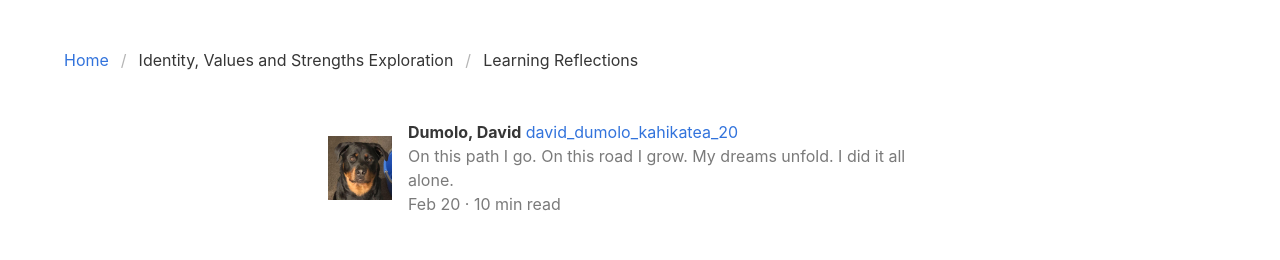
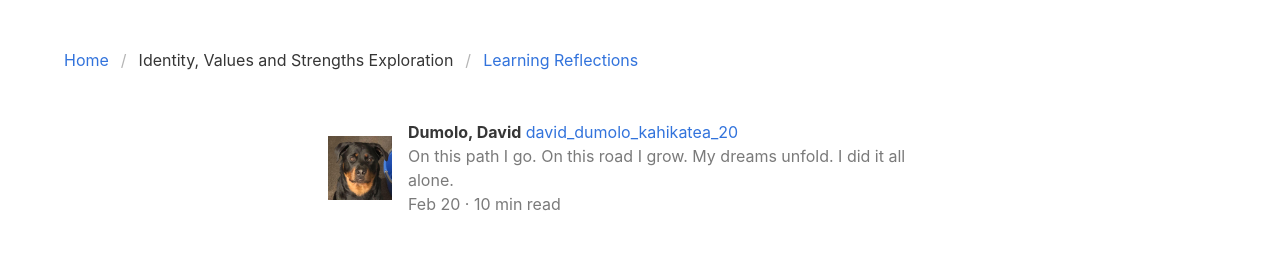
Before and after one commit to dd-tech-nz/dd-tech-nz.github.io, a plain HTML site: page blog/sprint1-cultural.html in a window 1280 px wide. Shown: the top 260 px of the page. Drawn offline with nearby package versions, Linux system fonts and the light colour scheme.

Commit message:
update links on sprint1-cultural

```diff
--- a/blog/sprint1-cultural.html
+++ b/blog/sprint1-cultural.html
@@ -55,7 +55,7 @@
 					<ul>
 						<li><a href="http://dd-tech-nz.github.io/">Home</a></li>
             <li class="is-active"><a href="#" aria-current="page">Identity, Values and Strengths Exploration</a></li>
-            <li class="is-active"><a href="http://dd-tech-nz.github.io/blog/sprint2-cultural.html">Learning Reflections</a></li>
+            <li><a href="http://dd-tech-nz.github.io/blog/sprint2-cultural.html">Learning Reflections</a></li>
 
 					</ul>
 				</nav>
```
